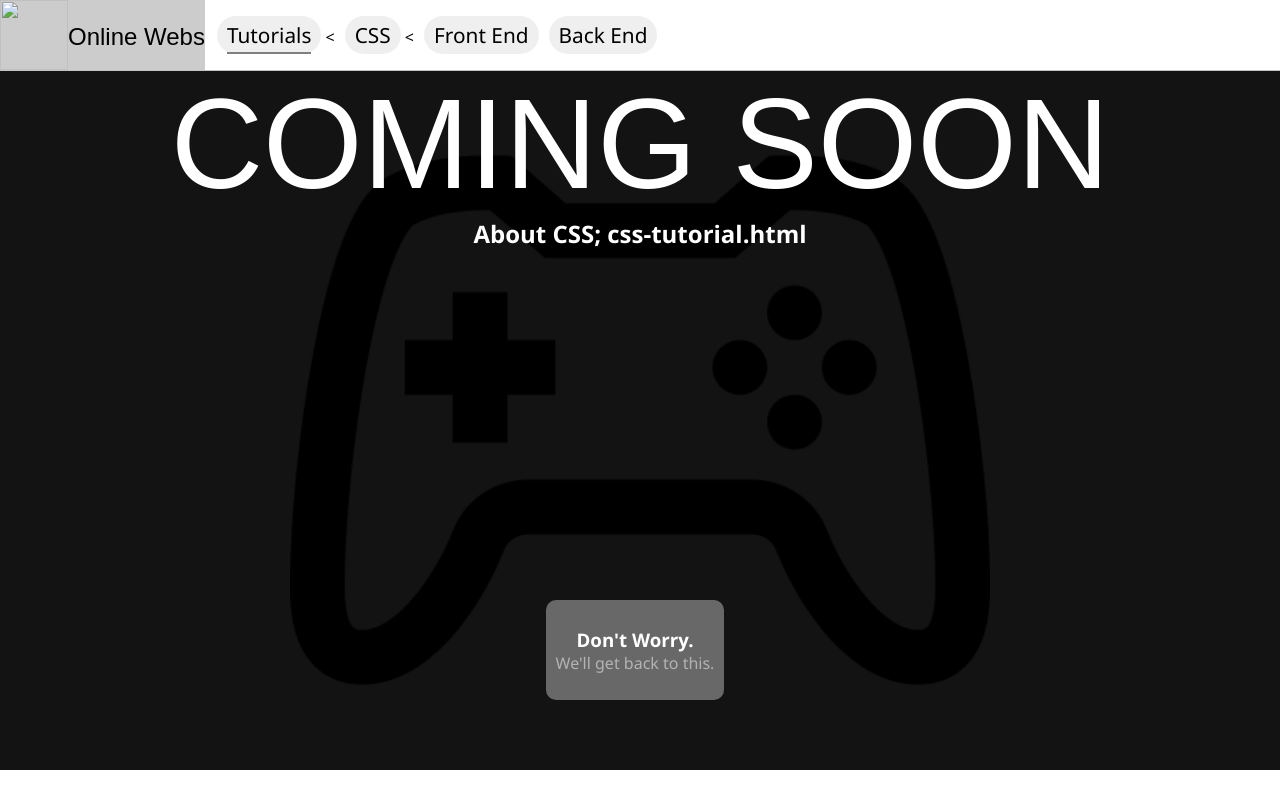
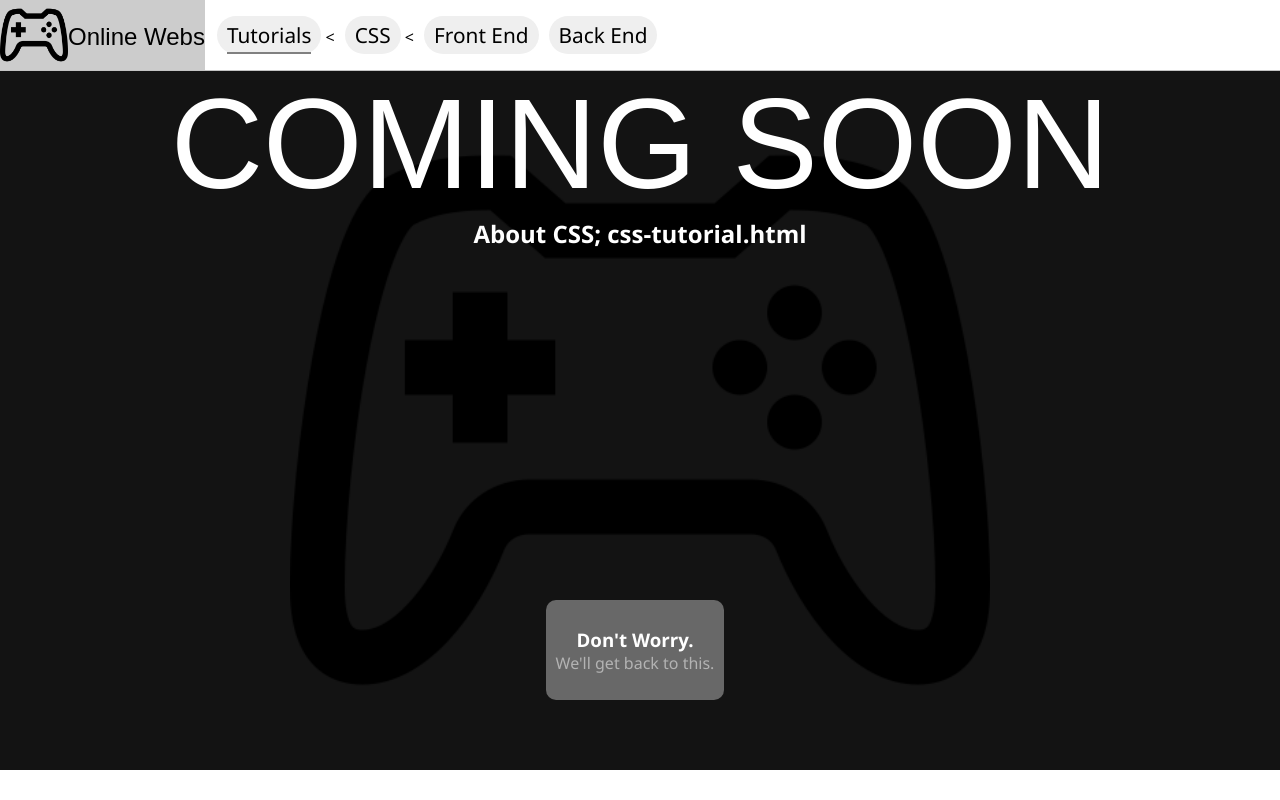
Before and after one commit to AECL37/Online-Webs, a plain HTML site: page css-tutorial.html in a window 1280 px wide. Drawn offline with Linux system fonts and the light colour scheme; a web font is replaced by a local one.

Commit message:
Update css-tutorial.html

```diff
--- a/css-tutorial.html
+++ b/css-tutorial.html
@@ -15,7 +15,7 @@
 <body onload="navBarLoad('css', 'tutorial')">
     <div class="nav-header">
         <a href="index.html" class="logo">
-            <img class="img" src="./images/logo"><span class="logo-text">Online Webs</span>
+            <img class="img" src="./images/logo.png"><span class="logo-text">Online Webs</span>
         </a>
         <div class="nav-links">
         </div>
```
